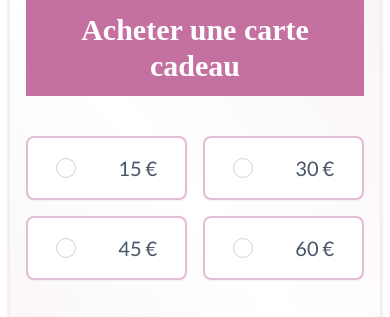
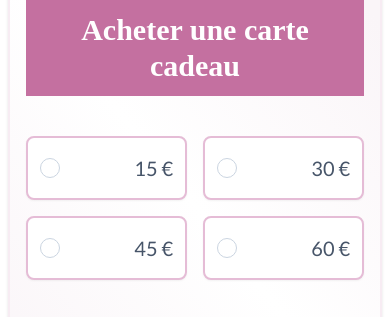
Before and after one commit to Xenophee/laura-naturelle--demo, a website built with Vite: page pages/gift_card.html in a window 390 px wide. Shown: the part 1080-1397 px from the top of the page. Built offline with nearby package versions, Linux system fonts and the light colour scheme; a web font is replaced by a local one.

Commit message:
fix responsive for fold

```diff
--- a/pages/gift_card.html
+++ b/pages/gift_card.html
@@ -251,7 +251,7 @@
 
                 <label
                         for="firstCard"
-                        class="flex cursor-pointer justify-between items-center gap-4 rounded-lg bg-white py-4 px-7 text-sm font-medium shadow-sm border-2 hover:border-pink-400 border-pink-300 has-[:checked]:border-pink-500 has-[:checked]:bg-pink-100 has-[:checked]:ring-1 has-[:checked]:ring-pink-500 duration-300"
+                        class="flex cursor-pointer justify-between items-center gap-4 rounded-lg bg-white py-4 px-3 sm:px-7 text-sm font-medium shadow-sm border-2 hover:border-pink-400 border-pink-300 has-[:checked]:border-pink-500 has-[:checked]:bg-pink-100 has-[:checked]:ring-1 has-[:checked]:ring-pink-500 duration-300"
                 >
                     <input
                             type="radio"
@@ -265,7 +265,7 @@
 
                 <label
                         for="secondCard"
-                        class="flex cursor-pointer justify-between items-center gap-4 rounded-lg bg-white py-4 px-7 text-sm font-medium shadow-sm border-2 hover:border-pink-400 border-pink-300 has-[:checked]:border-pink-500 has-[:checked]:bg-pink-100 has-[:checked]:ring-1 has-[:checked]:ring-pink-500 duration-300"
+                        class="flex cursor-pointer justify-between items-center gap-4 rounded-lg bg-white py-4 px-3 sm:px-7 text-sm font-medium shadow-sm border-2 hover:border-pink-400 border-pink-300 has-[:checked]:border-pink-500 has-[:checked]:bg-pink-100 has-[:checked]:ring-1 has-[:checked]:ring-pink-500 duration-300"
                 >
                     <input
                             type="radio"
@@ -279,7 +279,7 @@
 
                 <label
                         for="thirdCard"
-                        class="flex cursor-pointer justify-between items-center gap-4 rounded-lg bg-white py-4 px-7 text-sm font-medium shadow-sm border-2 hover:border-pink-400 border-pink-300 has-[:checked]:border-pink-500 has-[:checked]:bg-pink-100 has-[:checked]:ring-1 has-[:checked]:ring-pink-500 duration-300"
+                        class="flex cursor-pointer justify-between items-center gap-4 rounded-lg bg-white py-4 px-3 sm:px-7 text-sm font-medium shadow-sm border-2 hover:border-pink-400 border-pink-300 has-[:checked]:border-pink-500 has-[:checked]:bg-pink-100 has-[:checked]:ring-1 has-[:checked]:ring-pink-500 duration-300"
                 >
                     <input
                             type="radio"
@@ -293,7 +293,7 @@
 
                 <label
                         for="fourthCard"
-                        class="flex cursor-pointer justify-between items-center gap-4 rounded-lg bg-white py-4 px-7 text-sm font-medium shadow-sm border-2 hover:border-pink-400 border-pink-300 has-[:checked]:border-pink-500 has-[:checked]:bg-pink-100 has-[:checked]:ring-1 has-[:checked]:ring-pink-500 duration-300"
+                        class="flex cursor-pointer justify-between items-center gap-4 rounded-lg bg-white py-4 px-3 sm:px-7 text-sm font-medium shadow-sm border-2 hover:border-pink-400 border-pink-300 has-[:checked]:border-pink-500 has-[:checked]:bg-pink-100 has-[:checked]:ring-1 has-[:checked]:ring-pink-500 duration-300"
                 >
                     <input
                             type="radio"
```
